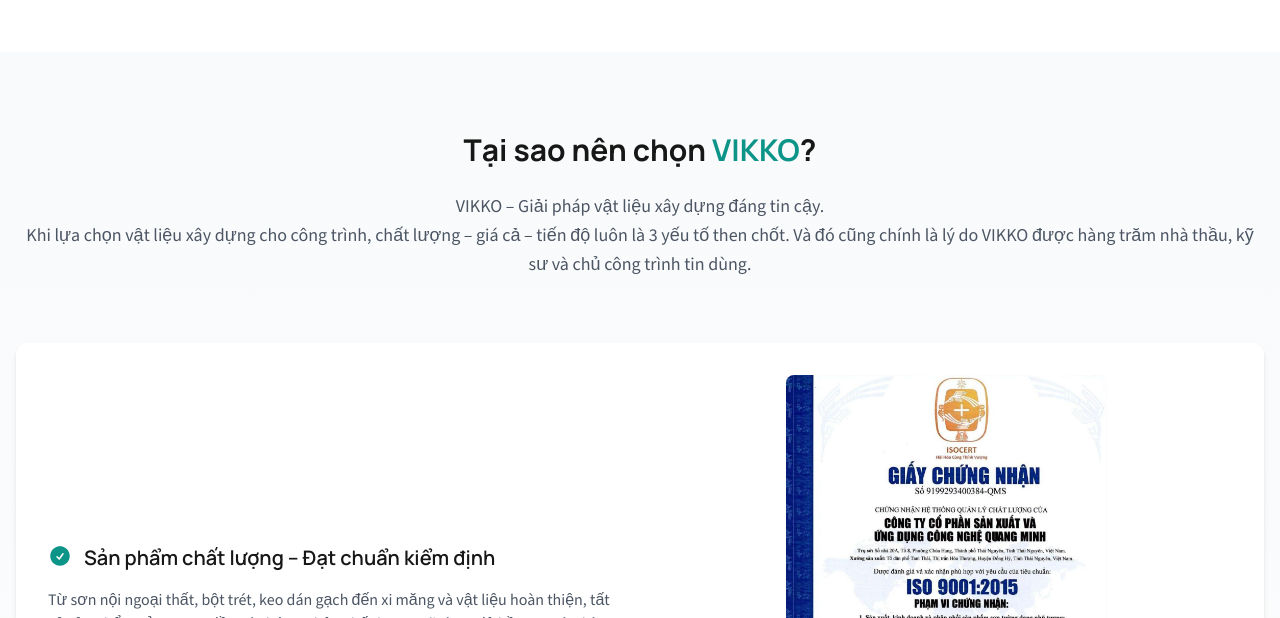
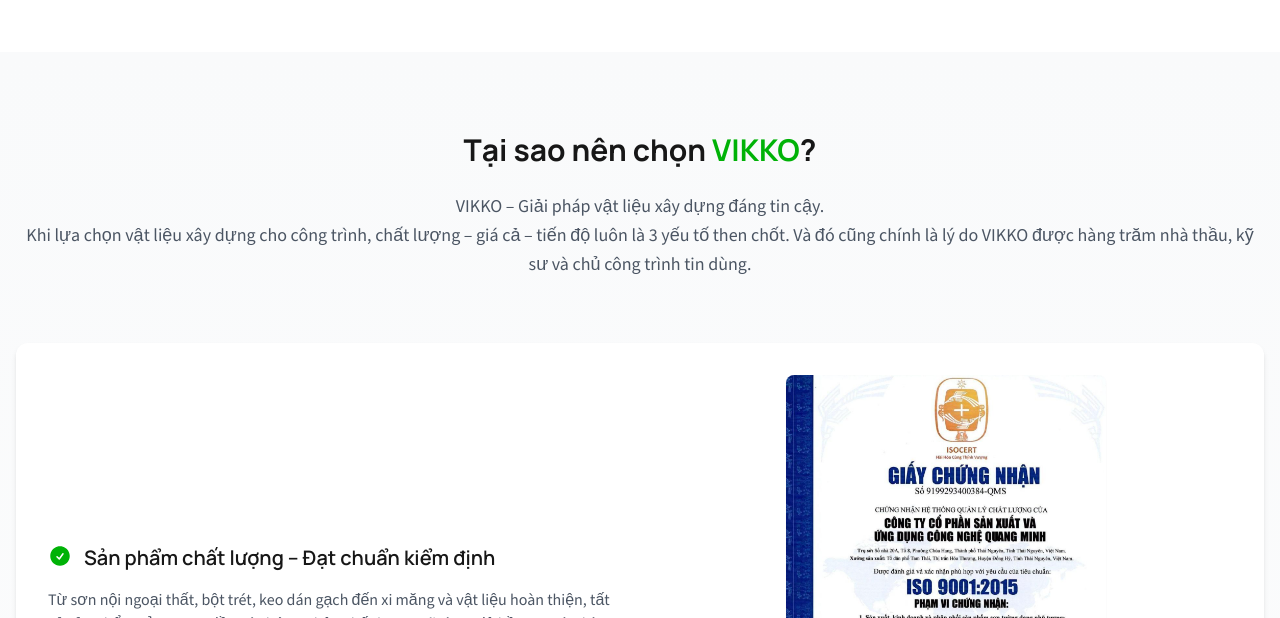
Before and after one commit to aabhotu/qmt-production-frontend, a Next.js app: page / in a window 1280 px wide. Shown: the part 1740-2358 px from the top of the page. Built offline with nearby package versions, Linux system fonts and the light colour scheme.

Commit message:
change color

```diff
--- a/src/components/landing-page/WhyChoose.tsx
+++ b/src/components/landing-page/WhyChoose.tsx
@@ -27,7 +27,7 @@
     <section className="py-20 bg-gradient-to-b from-gray-50 to-white">
       <div className="max-w-7xl mx-auto px-4">
         <h2 className="text-3xl font-bold text-center mb-6">
-          Tại sao nên chọn <span className="text-teal-600">VIKKO</span>?
+          Tại sao nên chọn <span className="text-[#00B207]">VIKKO</span>?
         </h2>
         <p className="text-center text-gray-600 mb-16 leading-relaxed">
           VIKKO – Giải pháp vật liệu xây dựng đáng tin cậy. <br />
@@ -45,7 +45,7 @@
               {/* Nội dung */}
               <div className="md:w-1/2 space-y-4">
                 <div className="flex items-start gap-3">
-                  <CheckCircleIcon className="w-6 h-6 text-teal-600 flex-shrink-0" />
+                  <CheckCircleIcon className="w-6 h-6 text-[#00B207] flex-shrink-0" />
                   <h3 className="text-xl font-semibold">{reason.title}</h3>
                 </div>
                 <p className="text-gray-600 text-base">{reason.description}</p>
```
